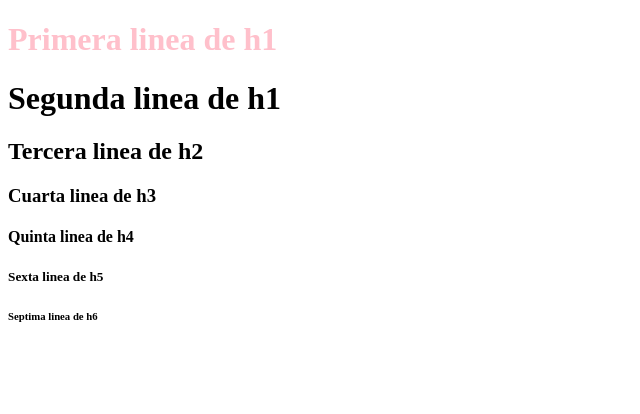
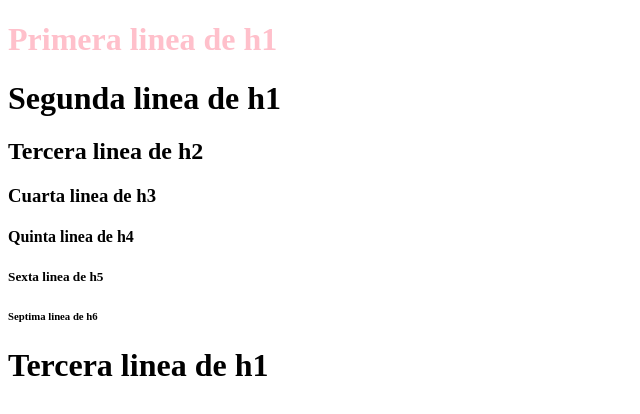
Before and after one commit to orodev06/buenas_practicas, a plain HTML site: page index.html in a window 1280 px wide. Shown: the whole page, without its empty margins (0-640 px from the left). Drawn offline with Linux system fonts and the light colour scheme.

Commit message:
agrege la tercera linea h1

```diff
--- a/index.html
+++ b/index.html
@@ -13,6 +13,7 @@
     <h4>Quinta linea de h4</h4>
     <h5>Sexta linea de h5</h5>
     <h6>Septima linea de h6</h6>
+    <h1>Tercera linea de h1 </h1>
 
 </body>
 </html>
```
